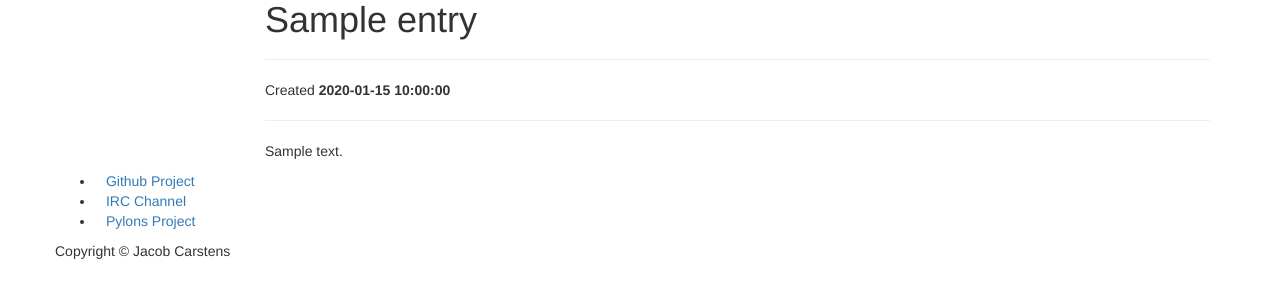
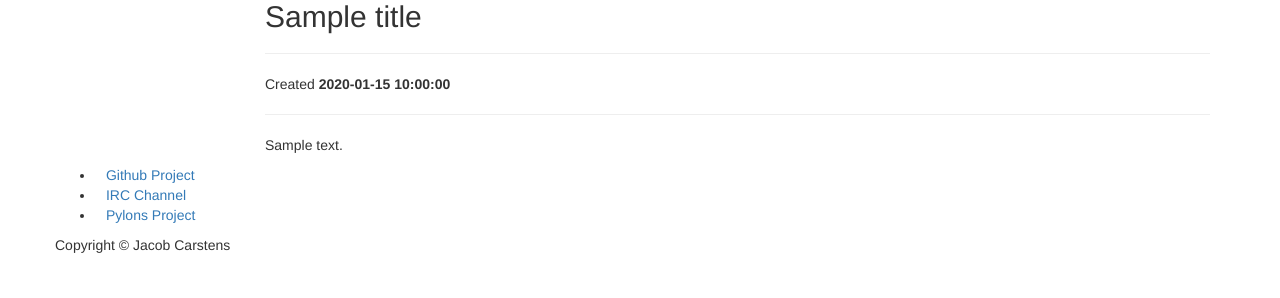
Before and after one commit to Loaye/pyramid-learning-journal, a Python web app: template learning_journal/templates/detail.jinja2 in a window 1280 px wide. Shown: the part 182-480 px from the top of the page. Run offline with Jinja, Linux system fonts and the light colour scheme; the template is opened without the code that fills it: most values are stand-ins (such as "Sample title", 1, 10 or a date in 2020); some libraries are stand-ins or nearby versions; some web fonts are replaced.

Commit message:
ready for heroku

```diff
--- a/learning_journal/templates/detail.jinja2
+++ b/learning_journal/templates/detail.jinja2
@@ -1,9 +1,9 @@
 {% extends 'layout.jinja2' %}
 
 {% block content %}
-<h1>{{ entry.title }}</h1>
+<h2>{{ title }}</h2>
 <hr />
-<p>Created <strong>{{ entry.creation_date }}</strong></p>
+<p>Created <strong>{{ creation_date }}</strong></p>
 <hr />
-<p>{{ entry.body }}</p>
+<p>{{ body }}</p>
 {% endblock %}
```
Also changed, not shown: learning_journal/templates/create.jinja2 (+4 -4 lines).
